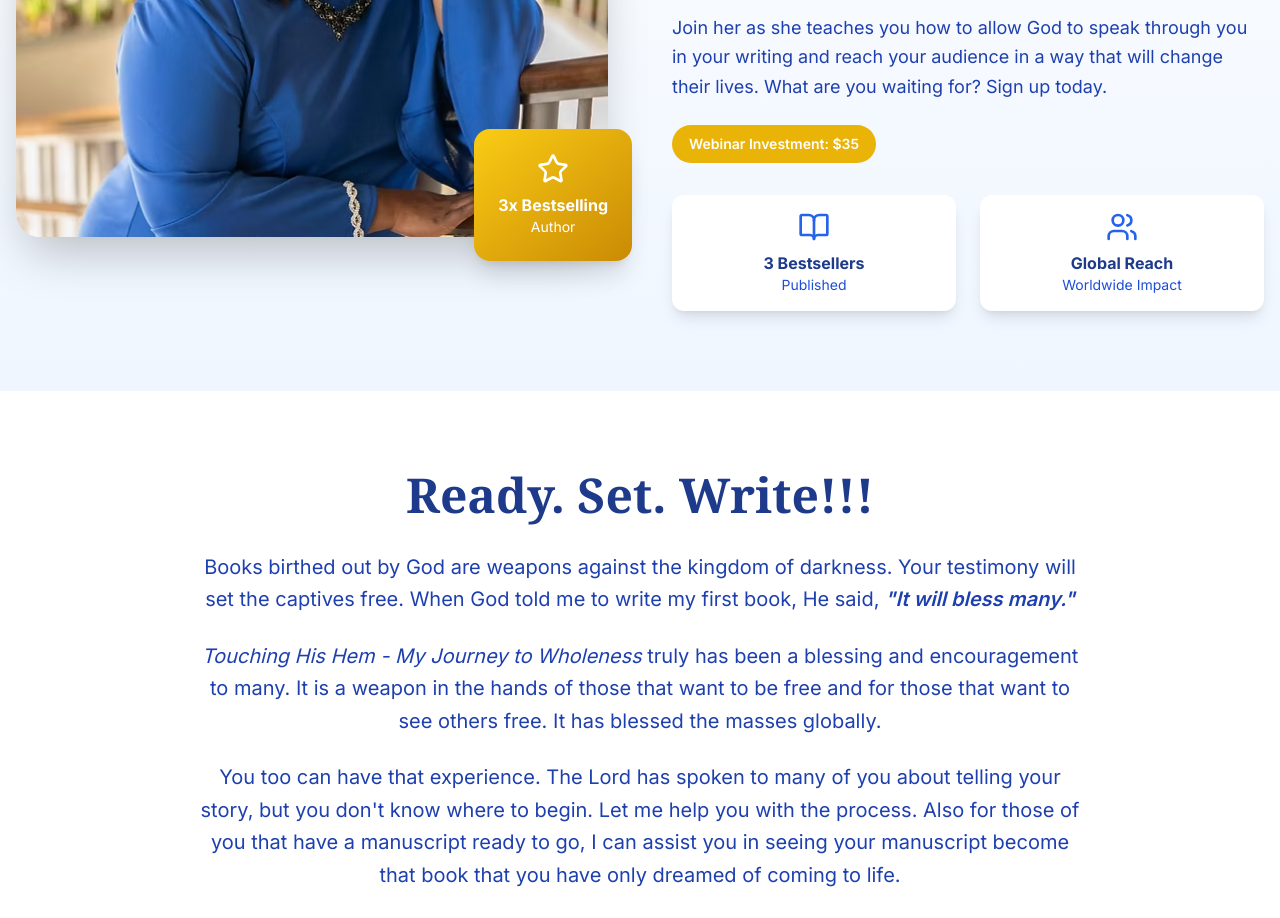
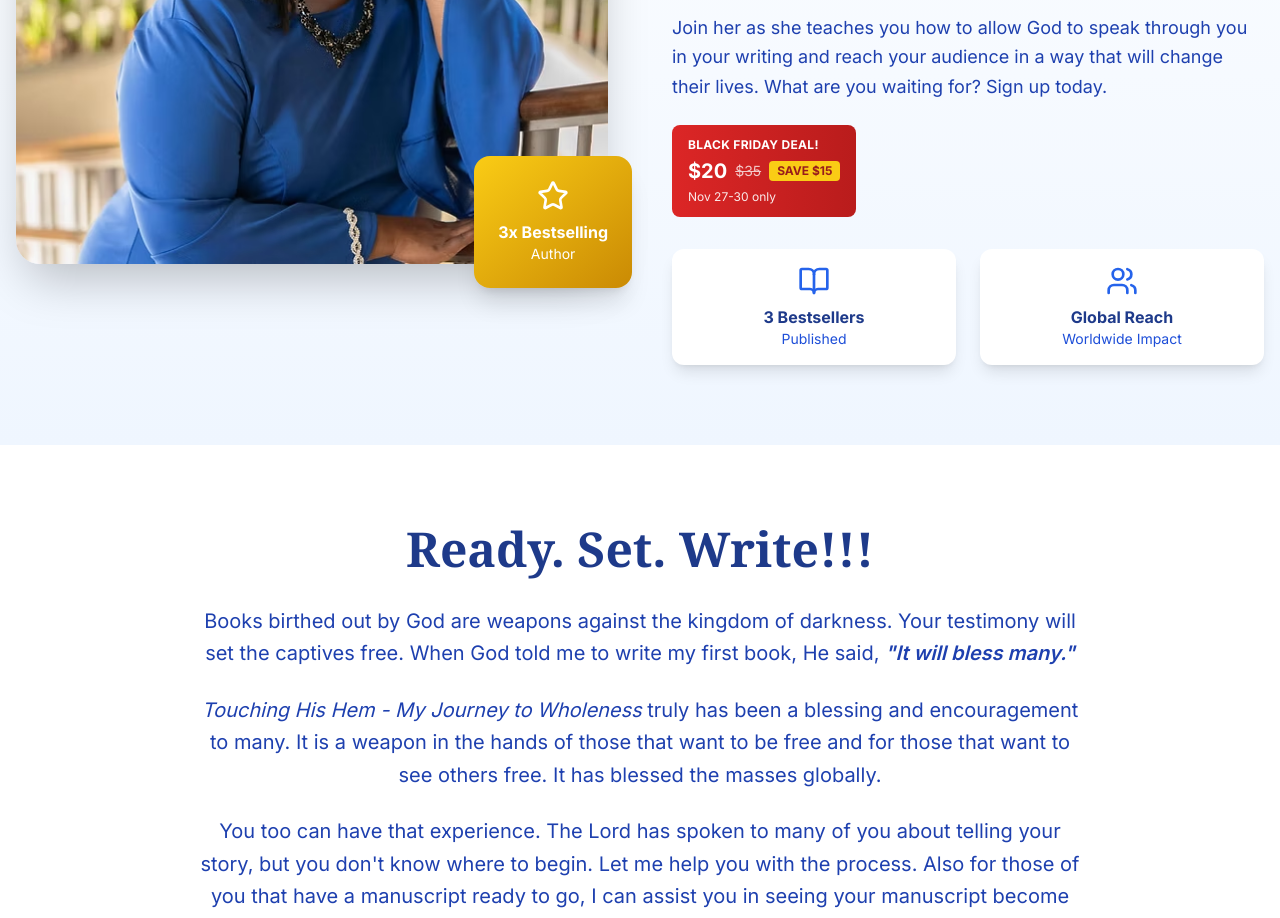
Before and after one commit to ZachBrownEP/windofgodpublishing, a Next.js app: page /courses in a window 1280 px wide. Shown: the part 900-1818 px from the top of the page. Built offline with nearby package versions, Linux system fonts and the light colour scheme.

Commit message:
Black Friday

```diff
--- a/app/courses/page.tsx
+++ b/app/courses/page.tsx
@@ -97,9 +97,15 @@ export default function CoursesPage() {
               </div>
 
               <div className="mt-6 mb-4">
-                <Badge className="bg-yellow-500 text-white px-4 py-2 text-sm font-semibold">
-                  Webinar Investment: $35
-                </Badge>
+                <div className="inline-block bg-gradient-to-r from-red-600 to-red-700 text-white px-4 py-3 rounded-lg">
+                  <div className="text-xs font-bold uppercase tracking-wide">Black Friday Deal!</div>
+                  <div className="flex items-center gap-2 mt-1">
+                    <span className="text-xl font-bold">$20</span>
+                    <span className="text-sm line-through opacity-75">$35</span>
+                    <span className="bg-yellow-400 text-red-800 text-xs font-bold px-2 py-0.5 rounded">SAVE $15</span>
+                  </div>
+                  <div className="text-xs mt-1 opacity-90">Nov 27-30 only</div>
+                </div>
               </div>
 
               <div className="grid grid-cols-2 gap-6 mt-8">
--- a/app/page.tsx
+++ b/app/page.tsx
@@ -175,8 +175,12 @@ export default function HomePage() {
                       </Button>
                     </Link>
                     <Link href="/store">
-                      <Button size="lg" variant="outline" className="border-blue-600 text-blue-700 hover:bg-blue-50">
-                        Enroll Now - $35
+                      <Button
+                        size="lg"
+                        variant="outline"
+                        className="border-red-600 text-red-700 hover:bg-red-50 bg-red-50"
+                      >
+                        Black Friday Deal - $20
                       </Button>
                     </Link>
                   </div>
--- a/app/store/page.tsx
+++ b/app/store/page.tsx
@@ -13,7 +13,7 @@ import { QuickViewModal } from "@/components/quick-view-modal"
 const webinarProduct = {
   id: "ready-set-write",
   title: "Ready. Set. Write!!!",
-  price: 35,
+  price: 20,
   image: "/images/ready-set-write-store.png",
   description:
     "A comprehensive webinar designed to help you overcome writer's block, develop your unique voice, and create compelling narratives that resonate with your audience.",
@@ -197,19 +197,24 @@ function StorePageContent() {
                     </div>
 
                     <div className="space-y-4">
-                      <div className="flex items-center gap-2">
-                        <span className="text-3xl font-bold text-blue-900">$35</span>
-                        <span className="text-blue-600">one-time payment</span>
+                      <div className="bg-gradient-to-r from-red-600 to-red-700 text-white p-4 rounded-lg mb-4">
+                        <div className="text-sm font-bold uppercase tracking-wide mb-1">Black Friday Deal!</div>
+                        <div className="flex items-center gap-3">
+                          <span className="text-3xl font-bold">$20</span>
+                          <span className="text-lg line-through opacity-75">$35</span>
+                          <span className="bg-yellow-400 text-red-800 text-xs font-bold px-2 py-1 rounded">SAVE $15</span>
+                        </div>
+                        <div className="text-xs mt-2 opacity-90">Limited time: Nov 27-30</div>
                       </div>
 
                       <div>
                         <Button
                           size="lg"
-                          className="bg-blue-600 hover:bg-blue-700 text-white w-full"
+                          className="bg-red-600 hover:bg-red-700 text-white w-full"
                           onClick={handleBuyNow}
                         >
                           <ShoppingCart className="w-4 h-4 mr-2" />
-                          Buy Now
+                          Get Black Friday Deal
                         </Button>
                       </div>
 
```
Also changed, not shown: .claude/settings.local.json (added).
